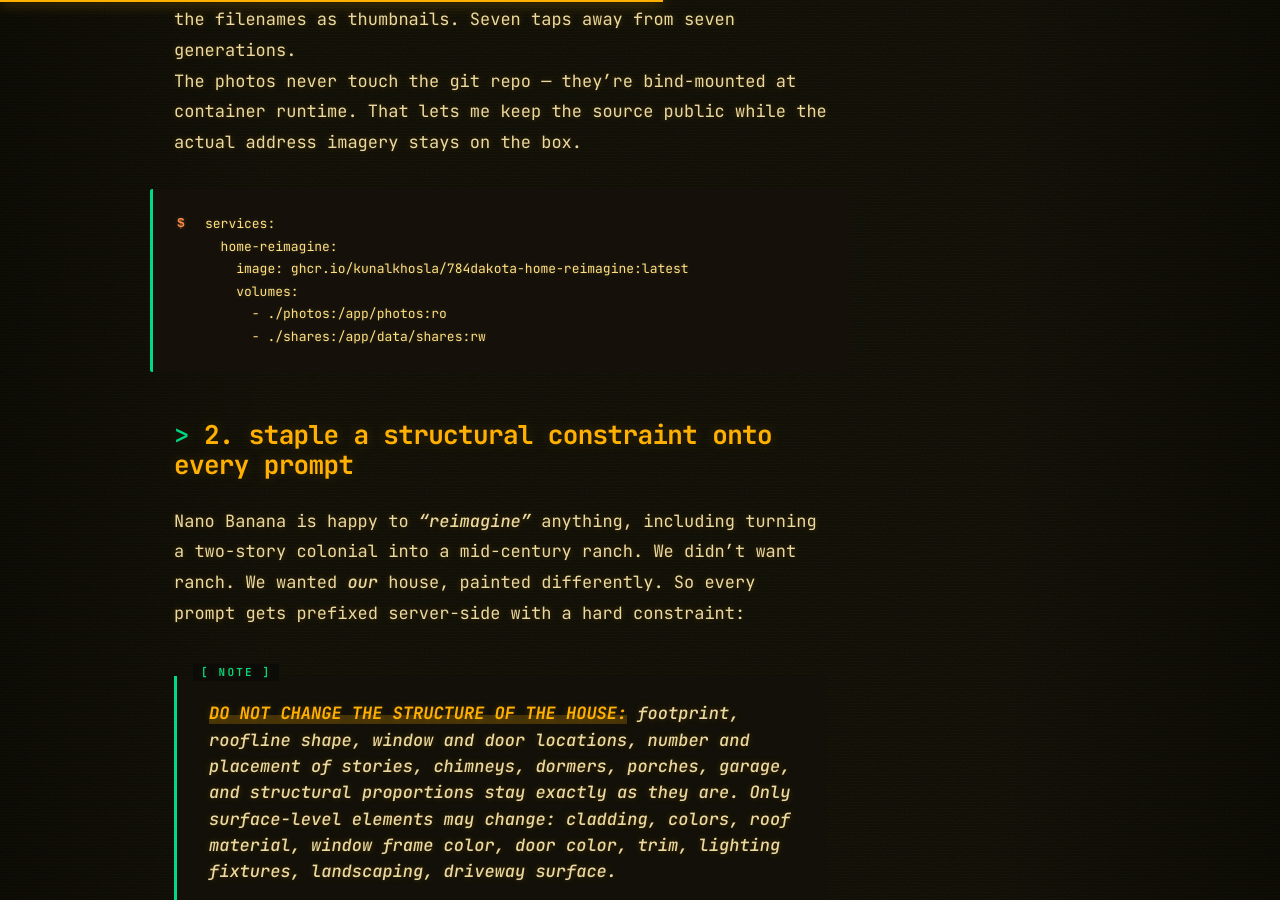
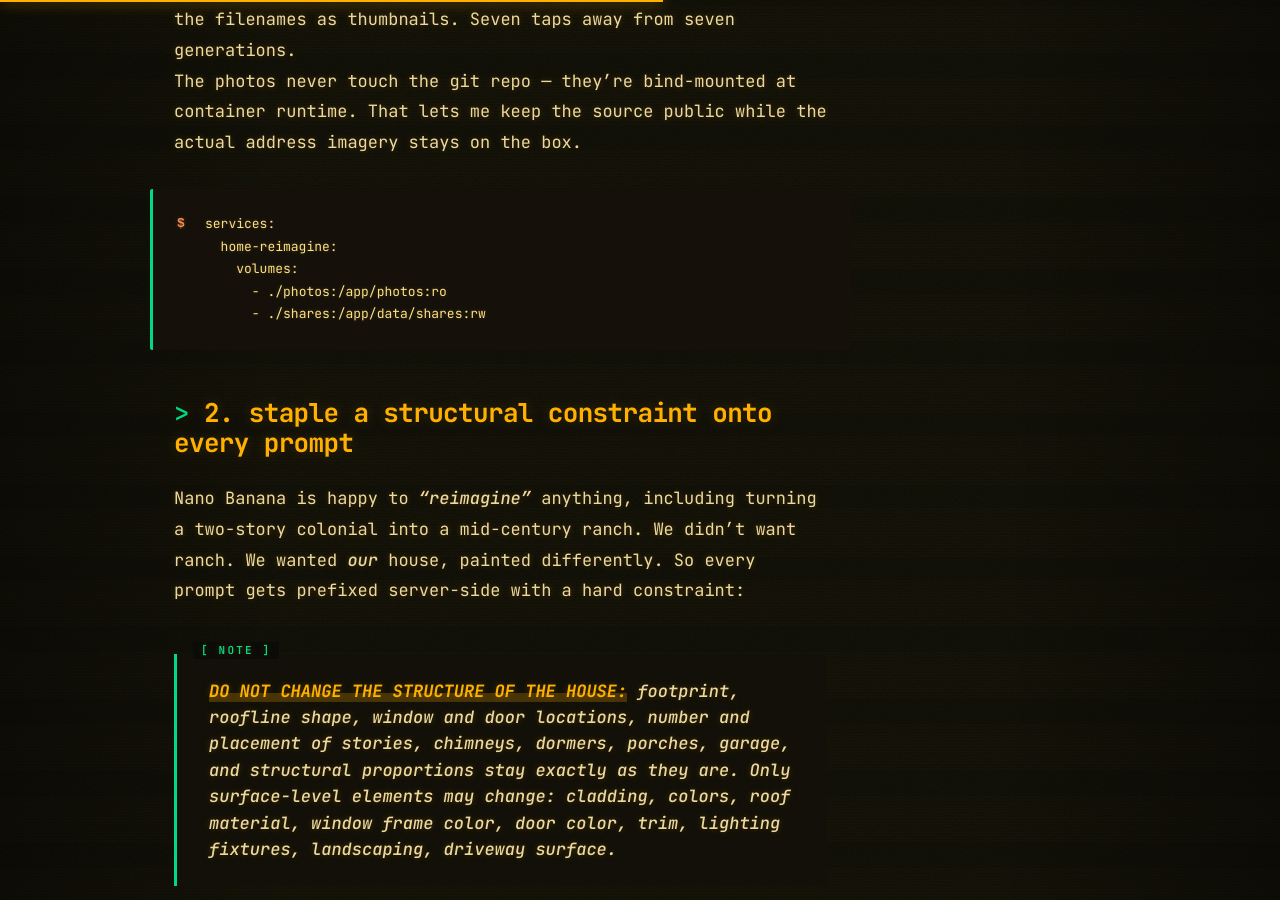
Before and after one commit to kunalkhosla/blogs, a Jekyll site: the page built from _posts/2026-04-20-home-reimagine.md, in a window 1280 px wide and 900 px high, scrolled down 3209 px. Built offline with Jekyll 4.4.1, drawn with Linux system fonts in a browser that asks for light colours; some web fonts are replaced.

Commit message:
Drop ghcr image name/link from home-reimagine post
The Docker image reference leaked both the address (784dakota in the
image name) and pointed at a real ghcr.io URL. Removed the image:
line; the compose snippet now just demonstrates the volume-mount
pattern, which is the point of that section.

````diff
--- a/_posts/2026-04-20-home-reimagine.md
+++ b/_posts/2026-04-20-home-reimagine.md
@@ -44,7 +44,6 @@ The photos never touch the git repo — they're bind-mounted at container runtim
 ```yaml
 services:
   home-reimagine:
-    image: ghcr.io/kunalkhosla/784dakota-home-reimagine:latest
     volumes:
       - ./photos:/app/photos:ro
       - ./shares:/app/data/shares:rw
````
